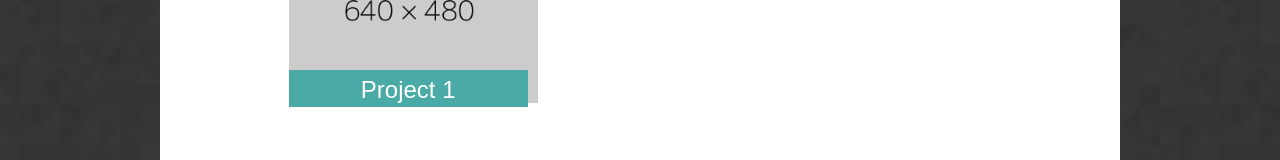
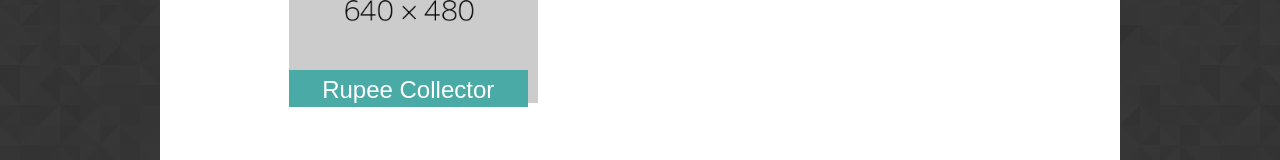
Before and after one commit to onix-xcc/Bootstrap-Portfolio, a plain HTML site: page portfolio.html in a window 1280 px wide. Shown: the part 315-475 px from the top of the page. Drawn offline with nearby package versions, Linux system fonts and the light colour scheme.

Commit message:
Added my Rupee Collector game to the portfolio portion

```diff
--- a/portfolio.html
+++ b/portfolio.html
@@ -40,7 +40,8 @@
 
                 <div class="projects">
                     <img src="assets/images/PlaceholderProjects.png" alt="Project 1">
-                    <h3>Project 1</h3>
+                    <a href="https://onix-xcc.github.io/unit-4-game/">
+                    <h3>Rupee Collector</h3></a>
                 </div>
                 <div class="projects">
                     <img src="assets/images/PlaceholderProjects.png" alt="Project 2">
```
